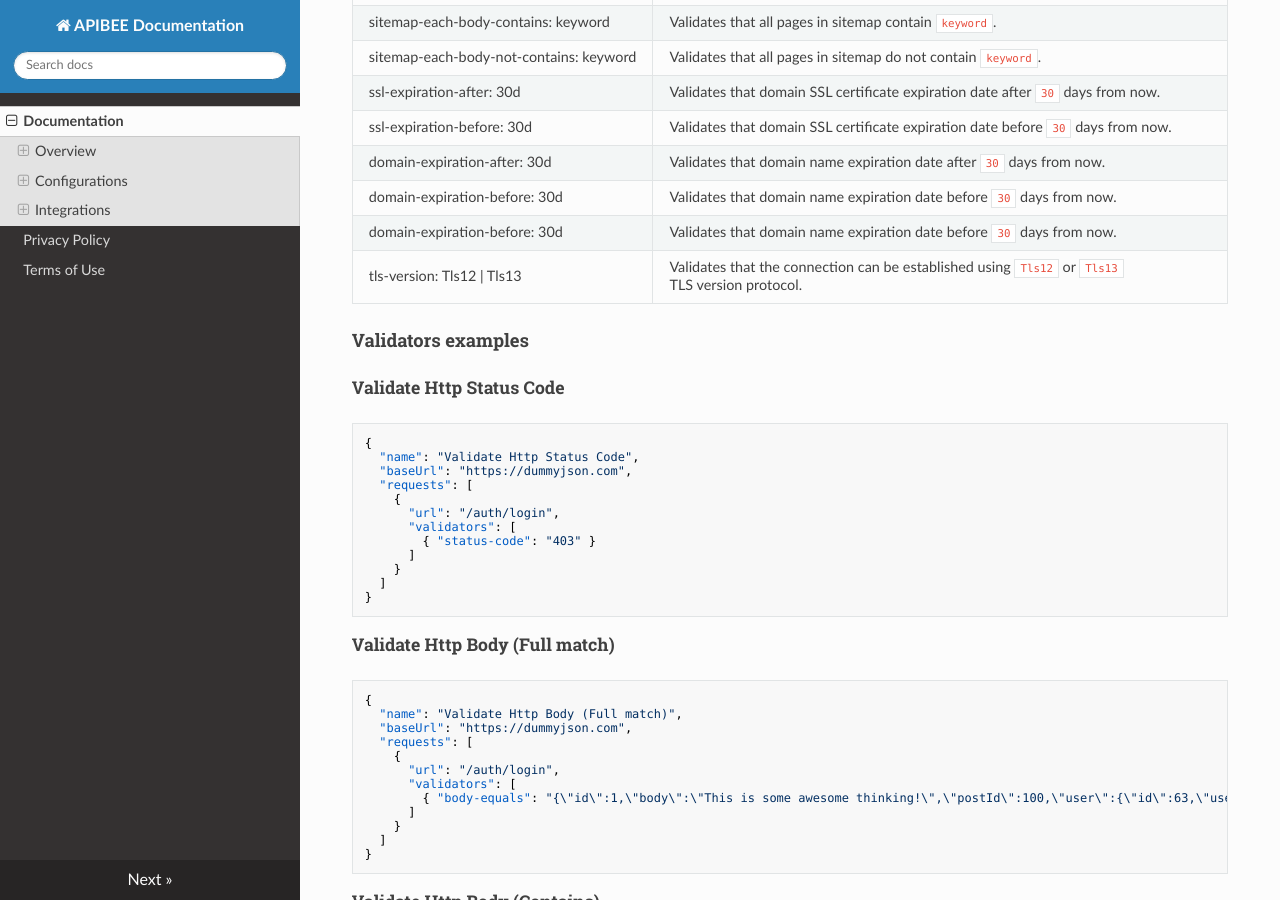
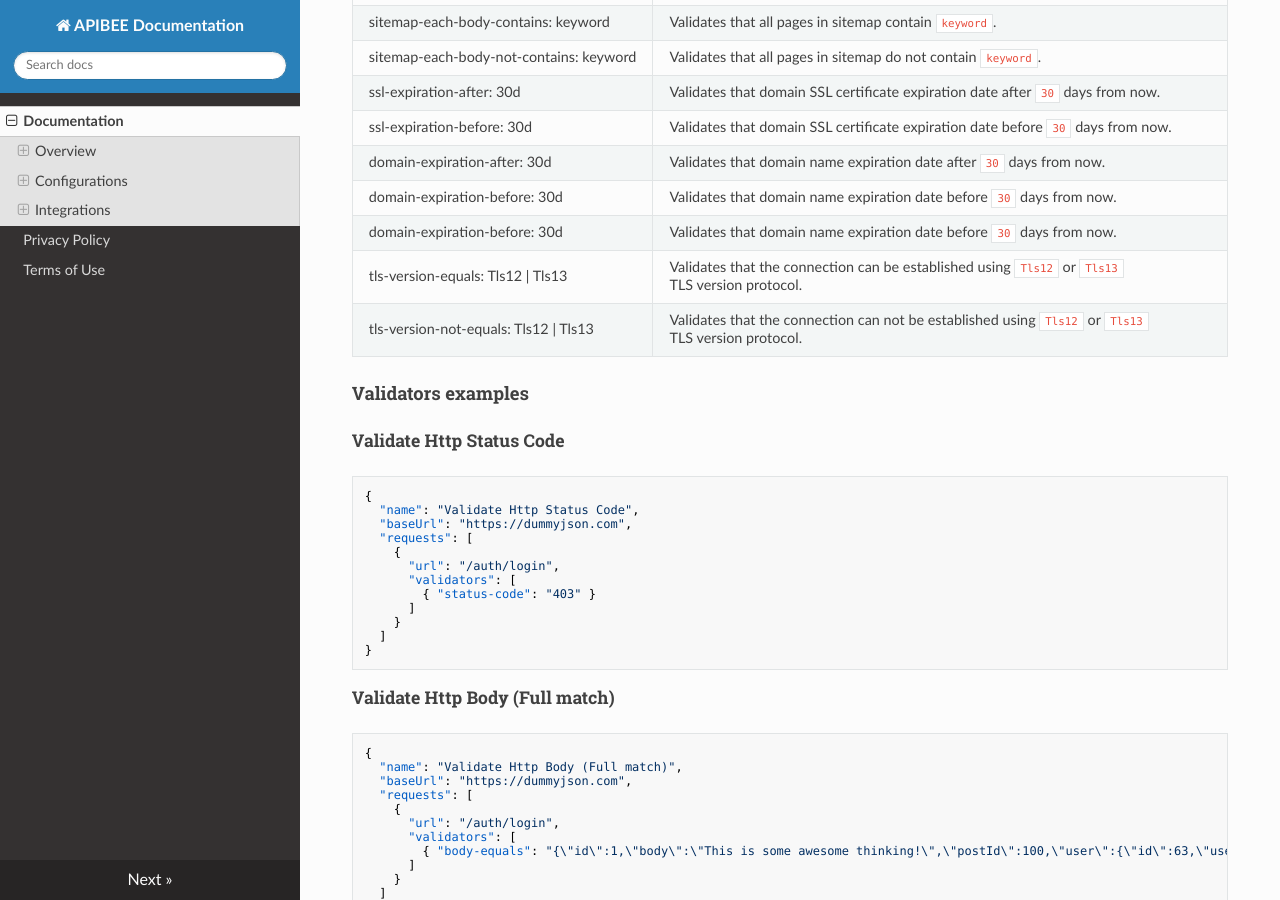
Before and after one commit to itbusina/testlemon-docs, an MkDocs documentation site: the page built from docs/docs/index.md, in a window 1280 px wide and 900 px high, scrolled down 10621 px. Built offline with MkDocs 1.6.1, drawn with Linux system fonts in a browser that asks for light colours; nearby versions of some CDN libraries.

Commit message:
Update index.md

````diff
--- a/docs/docs/index.md
+++ b/docs/docs/index.md
@@ -546,7 +546,8 @@ Currently you can use any OpenAI models and gemma:2b model from Ollama.
 | domain-expiration-after: 30d                         | Validates that domain name expiration date after ```30``` days from now.|
 | domain-expiration-before: 30d                        | Validates that domain name expiration date before ```30``` days from now.|
 | domain-expiration-before: 30d                        | Validates that domain name expiration date before ```30``` days from now.|
-| tls-version: Tls12 &#124; Tls13                      | Validates that the connection can be established using ```Tls12``` or ```Tls13``` TLS version protocol.|
+| tls-version-equals: Tls12 &#124; Tls13               | Validates that the connection can be established using ```Tls12``` or ```Tls13``` TLS version protocol.|
+| tls-version-not-equals: Tls12 &#124; Tls13           | Validates that the connection can not be established using ```Tls12``` or ```Tls13``` TLS version protocol.|
 
 #### Validators examples
 
````
